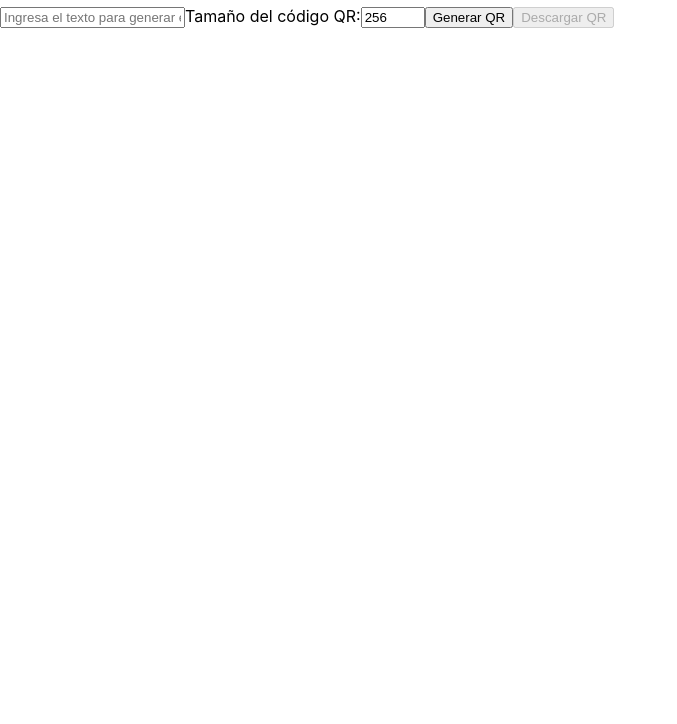
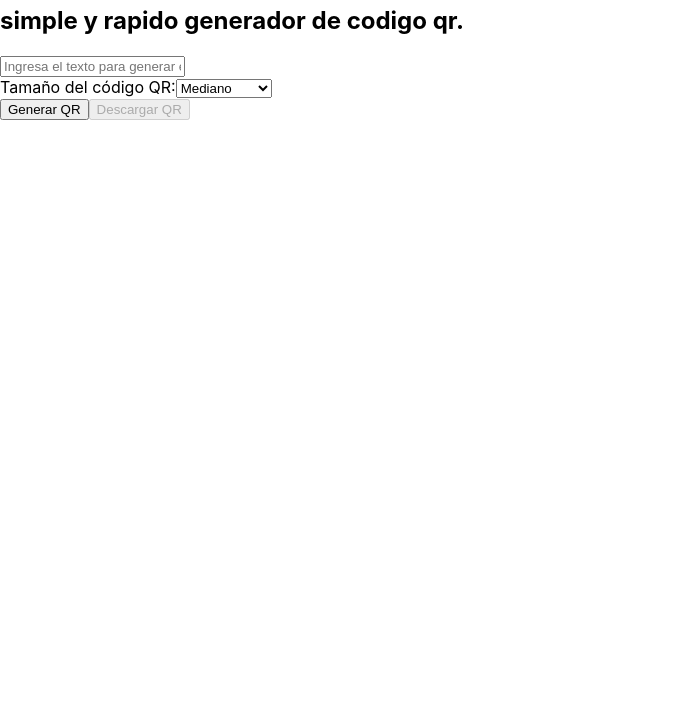
Before and after one commit to lopezdavid79/isa_qr_code, a React app: page / in a window 1280 px wide. Shown: the part 76-800 px from the top of the page, without its empty margins (0-677 px from the left). Built offline with nearby package versions, Linux system fonts and the light colour scheme.

Commit message:
proyecto genera y permite descargar qr

```diff
--- a/package.json
+++ b/package.json
@@ -6,8 +6,10 @@
     "@testing-library/jest-dom": "^5.17.0",
     "@testing-library/react": "^13.4.0",
     "@testing-library/user-event": "^13.5.0",
+    "html2canvas": "^1.4.1",
     "qrcode.react": "^3.1.0",
     "react": "^18.2.0",
+    "react-bootstrap": "^2.10.0",
     "react-dom": "^18.2.0",
     "react-scripts": "5.0.1",
     "web-vitals": "^2.1.4"
--- a/public/index.html
+++ b/public/index.html
@@ -1,5 +1,5 @@
 <!DOCTYPE html>
-<html lang="en">
+<html lang="es">
   <head>
     <meta charset="utf-8" />
     <link rel="icon" href="%PUBLIC_URL%/favicon.ico" />
@@ -24,7 +24,7 @@
       work correctly both with client-side routing and a non-root public URL.
       Learn how to configure a non-root public URL by running `npm run build`.
     -->
-    <title>React App</title>
+    <title>ISA Code Generator App</title>
   </head>
   <body>
     <noscript>You need to enable JavaScript to run this app.</noscript>
--- a/src/Components/QRGenerator.js
+++ b/src/Components/QRGenerator.js
@@ -1,74 +1,89 @@
 import React, { useState, useRef } from 'react';
+import { Button, Form, Container, Row, Col } from 'react-bootstrap';
 import QRCode from 'qrcode.react';
+import html2canvas from 'html2canvas';
 
 const QRGenerator = () => {
   const [text, setText] = useState('');
-  const [size, setSize] = useState(256); // Tamaño predeterminado del código QR
-  const qrRef = useRef(null);
+  const [size, setSize] = useState(256);
   const [qrGenerated, setQRGenerated] = useState(false);
+  const qrContainerRef = useRef(null);
 
   const handleInputChange = (e) => {
     setText(e.target.value);
-    setQRGenerated(false); // Reiniciar la bandera cuando se cambia el texto
+    setQRGenerated(false);
   };
 
   const handleSizeChange = (e) => {
-    setSize(parseInt(e.target.value));
+    const newSize = parseInt(e.target.value);
+
+    // Validar y actualizar el tamaño solo si es un número válido
+    if (!isNaN(newSize) && newSize >= 100 && newSize <= 500) {
+      setSize(newSize);
+    }
+  };
+
+  const handleSizeSelection = (selectedSize) => {
+    setSize(selectedSize);
+    setQRGenerated(false);
   };
 
   const generateQRCode = () => {
     if (text.trim() !== '') {
-      setQRGenerated(true); // Establecer la bandera como verdadera al generar el QR
+      setQRGenerated(true);
     }
   };
 
   const downloadQRCode = () => {
-    if (qrGenerated) {
-      const canvas = qrRef.current?.qrCodeCanvas;
-      if (canvas) {
-        const url = canvas.toDataURL('image/png');
+    if (qrContainerRef.current) {
+      html2canvas(qrContainerRef.current).then((canvas) => {
         const link = document.createElement('a');
-        link.href = url;
-        link.download = 'codigo_qr.png';
-        document.body.appendChild(link);
+        link.href = canvas.toDataURL();
+        link.download = 'qrcode.png';
         link.click();
-        document.body.removeChild(link);
-      }
+      });
     }
   };
 
   return (
-    <div>
-      <h1>Generador de códigos QR</h1>
-      <input
-        type="text"
-        placeholder="Ingresa el texto para generar el código QR"
-        value={text}
-        onChange={handleInputChange}
-      />
-      <label>
-        Tamaño del código QR:
-        <input
-          type="number"
+    <Container className="mt-5">
+      <h1>ISA Code Generator </h1>
+      <h2>simple y rapido generador de codigo qr. </h2>
+      <Form.Group className="mb-3">
+        <Form.Control
+          type="text"
+          placeholder="Ingresa el texto para generar el código QR"
+          value={text}
+          onChange={handleInputChange}
+        />
+      </Form.Group>
+      <Form.Group className="mb-3">
+        <Form.Label>Tamaño del código QR:</Form.Label>
+        <Form.Control
+          as="select"
           value={size}
-          onChange={handleSizeChange}
-          min="100"
-          max="500"
-        />
-      </label>
-      <button onClick={generateQRCode}>Generar QR</button>
-      <button onClick={downloadQRCode} disabled={!qrGenerated}>
+          onChange={(e) => handleSizeSelection(parseInt(e.target.value))}
+        >
+          <option value={100}>Pequeño</option>
+          <option value={256}>Mediano</option>
+          <option value={400}>Grande</option>
+          <option value={500}>Muy Grande</option>
+        </Form.Control>
+      </Form.Group>
+      <Button variant="primary" className="me-2" onClick={generateQRCode}>
+        Generar QR
+      </Button>
+      <Button variant="secondary" onClick={downloadQRCode} disabled={!qrGenerated}>
         Descargar QR
-      </button>
+      </Button>
       {text.trim() === '' && qrGenerated && (
-        <p>Por favor, ingresa texto para generar el código QR.</p>
+        <p className="text-danger">Por favor, ingresa texto para generar el código QR.</p>
       )}
-      <div>
-        {qrGenerated && text.trim() !== '' && (
-          <QRCode value={text} size={size} ref={qrRef} />
-        )}
+      <div ref={qrContainerRef}>
+        {qrGenerated && text.trim() !== '' && <QRCode value={text} size={size} />}
       </div>
-    </div>
+    </Container>
+
   );
 };
 
```
Also changed, not shown: 1 other file.
